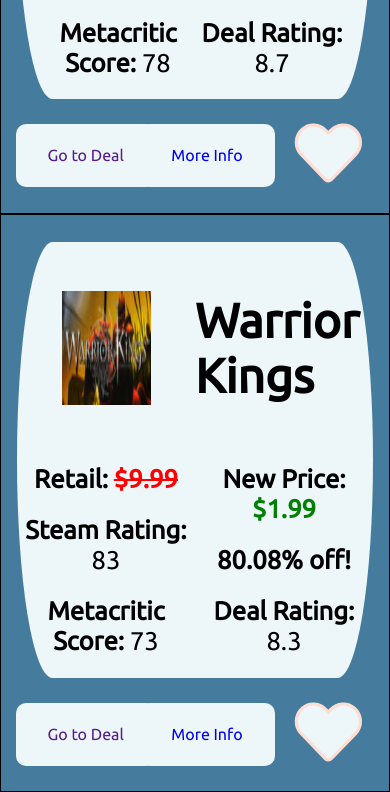
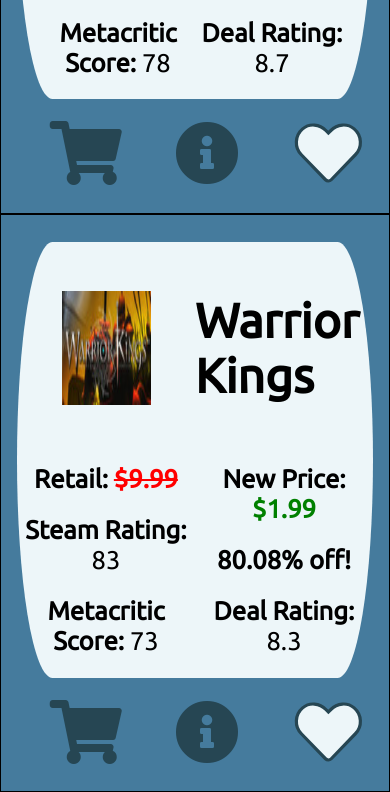
Before and after one commit to DeanVo/ajax-project, a website: page index.html in a window 390 px wide. Shown: the part 435-1227 px from the top of the page. Drawn offline with Linux system fonts and the light colour scheme.

Commit message:
changed bottom row to use icons instead. checked for mobile and desktop view #1

```diff
--- a/css/styles.css
+++ b/css/styles.css
@@ -122,7 +122,21 @@
   color: #edf6f9;
   text-decoration: none;
   -webkit-text-stroke-width: .2rem;
-  -webkit-text-stroke-color: #FFDDD2;
+  -webkit-text-stroke-color: #264653;
+}
+
+.cart-icon {
+  font-size: 4rem;
+  padding-top: .7rem;
+  color: #264653;
+  text-decoration: none;
+}
+
+.info-icon {
+  font-size: 4rem;
+  padding-top: .7rem;
+  color: #264653;
+  text-decoration: none;
 }
 
 .active {
@@ -131,5 +145,5 @@
   color: #FFDDD2;
   text-decoration: none;
   -webkit-text-stroke-width: .2rem;
-  -webkit-text-stroke-color: #FFDDD2;
+  -webkit-text-stroke-color: #264653;
 }
--- a/index.html
+++ b/index.html
@@ -50,15 +50,11 @@
 
             <div class="row margin-left">
               <div class="column-third justify-content-center align-items-center padding-top">
-                <div class="go-deal-container text-align-center">
-                  <a href="" class="go-deal">Go to Deal</a>
-                </div>
+                <a href="" class="fas fa-shopping-cart cart-icon"></a>
               </div>
 
               <div class="column-third justify-content-center align-items-center padding-top">
-                <div class="more-info-container text-align-center">
-                  <a href="#" class="more-info">More Info</a>
-                </div>
+                <a href="" class="fas fa-info-circle info-icon"></a>
               </div>
 
               <div class="column-third justify-content-center padding-top icon-container">
@@ -99,15 +95,11 @@
 
                 <div class="row margin-left">
                   <div class="column-third justify-content-center align-items-center padding-top">
-                    <div class="go-deal-container text-align-center">
-                      <a href="" class="go-deal">Go to Deal</a>
-                    </div>
+                    <a href="" class="fas fa-shopping-cart cart-icon"></a>
                   </div>
 
                   <div class="column-third justify-content-center align-items-center padding-top">
-                    <div class="more-info-container text-align-center">
-                      <a href="#" class="more-info">More Info</a>
-                    </div>
+                    <a href="" class="fas fa-info-circle info-icon"></a>
                   </div>
 
                   <div class="column-third justify-content-center padding-top icon-container">
```
